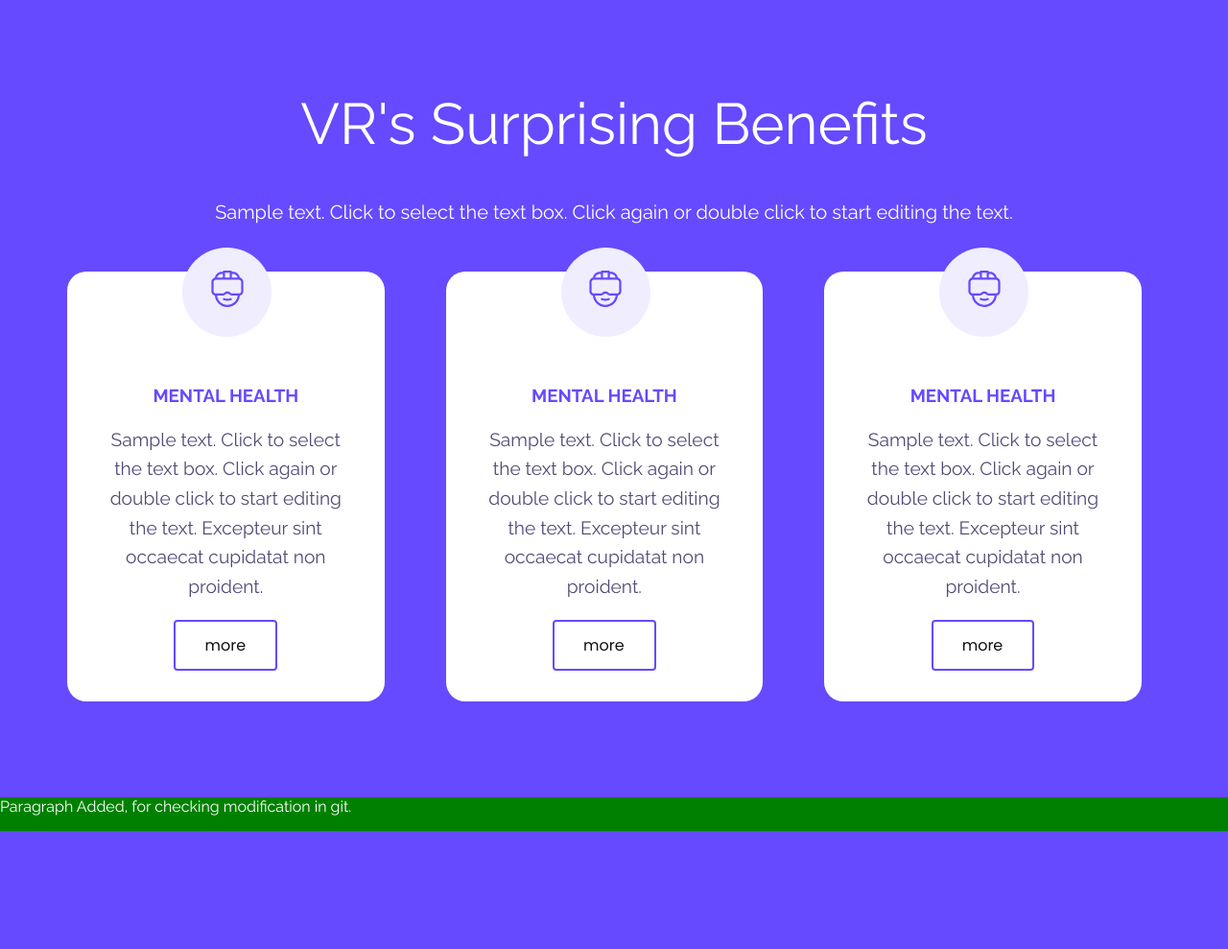
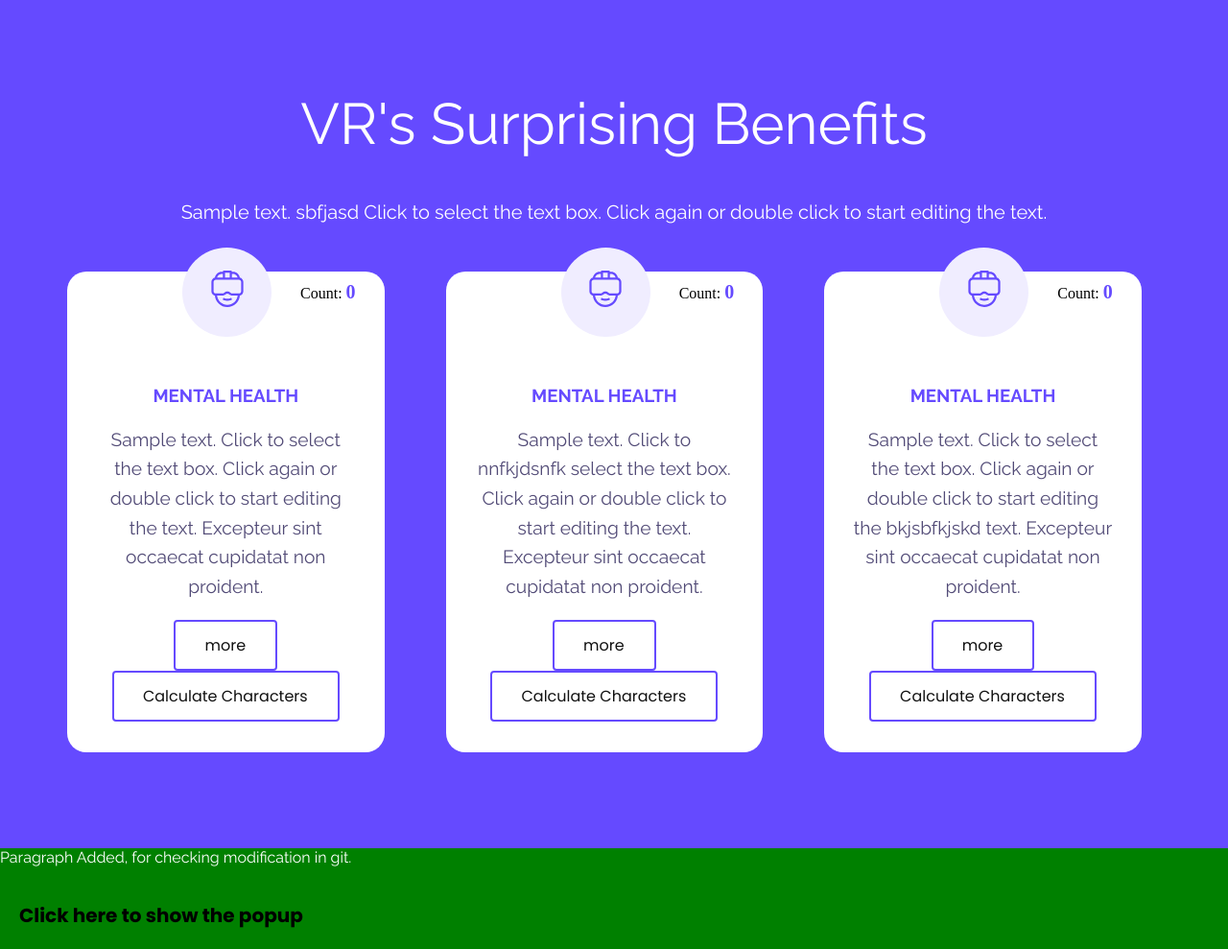
Before and after one commit to Waqas-Ali-Azhar/psdtohtml-g1, a PHP site: page / in a window 1280 px wide. Shown: the part 674-1663 px from the top of the page at 96% size. Before the commit the page ends 1540 px from the top, so only its background shows below. Run offline with PHP 8.4, Linux system fonts and the light colour scheme.

Commit message:
calculate characters

```diff
--- a/assets/css/style.css
+++ b/assets/css/style.css
@@ -55,6 +55,7 @@ a{
 	width:fit-content;
 	border-radius: 4px;
 	margin:0 auto;
+  cursor: pointer;
 
 }
 
@@ -375,3 +376,79 @@ body{
 
   }
 }
+
+
+/*popup css */
+/* Popup box BEGIN */
+.hover_bkgr_fricc{
+    background:rgba(0,0,0,.4);
+    cursor:pointer;
+    display:none;
+    height:100%;
+    position:fixed;
+    text-align:center;
+    top:0;
+    width:100%;
+    z-index:10000;
+}
+.hover_bkgr_fricc .helper{
+    display:inline-block;
+    height:100%;
+    vertical-align:middle;
+}
+.hover_bkgr_fricc > div {
+    background-color: #fff;
+    box-shadow: 10px 10px 60px #555;
+    display: inline-block;
+    height: auto;
+    max-width: 551px;
+    min-height: 100px;
+    vertical-align: middle;
+    width: 60%;
+    position: relative;
+    border-radius: 8px;
+    padding: 15px 5%;
+}
+.popupCloseButton {
+    background-color: #fff;
+    border: 3px solid #999;
+    border-radius: 50px;
+    cursor: pointer;
+    display: inline-block;
+    font-family: arial;
+    font-weight: bold;
+    position: absolute;
+    top: -20px;
+    right: -20px;
+    font-size: 25px;
+    line-height: 30px;
+    width: 30px;
+    height: 30px;
+    text-align: center;
+}
+.popupCloseButton:hover {
+    background-color: #ccc;
+}
+.trigger_popup_fricc {
+    cursor: pointer;
+    font-size: 20px;
+    margin: 20px;
+    display: inline-block;
+    font-weight: bold;
+}
+/* Popup box BEGIN */
+
+
+
+span.totalCh{
+    position: absolute;
+    top: 10px;
+    right: 30px;
+}
+
+span.totalCh .number{
+  color: #654aff;
+  font-weight: 600;
+  font-size: 20px;
+
+}
--- a/index.html
+++ b/index.html
@@ -10,13 +10,27 @@ My First Web Page
 <link href="https://fonts.googleapis.com/css2?family=Poppins:ital,wght@0,100;0,200;0,300;0,400;0,500;0,600;0,700;0,800;0,900;1,100;1,200;1,300;1,400;1,500;1,600;1,700;1,800;1,900&family=Raleway:ital,wght@0,100;0,200;0,300;0,400;0,500;0,600;0,700;0,800;0,900;1,100;1,200;1,300;1,400;1,500;1,600;1,700;1,800;1,900&display=swap" rel="stylesheet">
 
 <link rel="stylesheet"	href="assets/css/style.css" />
+<script type="text/javascript" src="https://code.jquery.com/jquery-2.2.4.min.js"></script>
 <script type="text/javascript">
 
   var x = 10;
   var y = 11;
   var total =  x + y;
 
-  alert('Total Value of x and y is ' + total);
+  // alert('Total Value of x and y is ' + total);
+
+
+  $(window).load(function () {
+    $(".trigger_popup_fricc").click(function(){
+       $('.hover_bkgr_fricc').show();
+    });
+    $('.hover_bkgr_fricc').click(function(){
+        $('.hover_bkgr_fricc').hide();
+    });
+    $('.popupCloseButton').click(function(){
+        $('.hover_bkgr_fricc').hide();
+    });
+  });
 
 </script>
 </head>
@@ -98,7 +112,7 @@ My First Web Page
 
 		<h1 class="banner-heading">VR's Surprising Benefits</h1>
 
-		<p class="benefit-description">Sample text. Click to select the text box. Click again or double click to start editing the text.</p>
+		<p class="benefit-description">Sample text. sbfjasd Click to select the text box. Click again or double click to start editing the text.</p>
 
 
 		<div class="grid-wrapper">
@@ -126,11 +140,13 @@ My First Web Page
 
 						</div>
 
+        <span class="totalCh">Count: <span class="number">0</span></span>
 				<h3>MENTAL HEALTH</h3>
 
-				<p >Sample text. Click to select the text box. Click again or double click to start editing the text. Excepteur sint occaecat cupidatat non proident.</p>
+				<p class="ttext" >Sample text. Click to select the text box. Click again or double click to start editing the text. Excepteur sint occaecat cupidatat non proident.</p>
 
 				<a class="btn">more</a>
+        <a class="btn cal" onclick="countCharacters(event);">Calculate Characters</a>
 
 			</div>
 
@@ -156,11 +172,13 @@ My First Web Page
 
 						</div>
 
+        <span class="totalCh">Count: <span class="number">0</span></span>
 				<h3>MENTAL HEALTH</h3>
 
-				<p>Sample text. Click to select the text box. Click again or double click to start editing the text. Excepteur sint occaecat cupidatat non proident.</p>
+				<p class="ttext">Sample text. Click to  nnfkjdsnfk select the text box. Click again or double click to start editing the text. Excepteur sint occaecat cupidatat non proident.</p>
 
 				<a class="btn">more</a>
+        <a class="btn cal" onclick="countCharacters(event);">Calculate Characters</a>
 
 			</div>
 
@@ -186,11 +204,15 @@ My First Web Page
 
 						</div>
 
+        <span class="totalCh">Count: <span class="number">0</span></span>
+
 				<h3>MENTAL HEALTH</h3>
 
-				<p>Sample text. Click to select the text box. Click again or double click to start editing the text. Excepteur sint occaecat cupidatat non proident.</p>
+				<p class="ttext">Sample text. Click to select the text box. Click again or double click to start editing the  bkjsbfkjskd text. Excepteur sint occaecat cupidatat non proident.</p>
 
 				<a class="btn">more</a>
+
+        <a class="btn cal" onclick="countCharacters(event);">Calculate Characters</a>
 
 			</div>
 
@@ -225,9 +247,86 @@ My First Web Page
 <p style="color:white;">Paragraph Added, for checking modification in git.</p>
 
 
+<a class="trigger_popup_fricc">Click here to show the popup</a>
+
+<div class="hover_bkgr_fricc">
+    <span class="helper"></span>
+    <div>
+        <div class="popupCloseButton">&times;</div>
+        <p>Add any HTML content<br />inside the popup box!</p>
+    </div>
+</div>
+
+
+
 <script type="text/javascript">
-  alert('This alert is being shown from body script');
+
+  // console.log(1);
+  // console.log(2);
+  // console.log(3);
+  // console.log(4);
+  // console.log(5);
+  //
+  var Mats = [100,200,300,400,500];
+
+  var English = [110,120,130,150,190];
+
+  var total = 10;
+
+
+  // function definition
+  function printMyName(){
+
+    alert('waqas');
+
+  }
+
+
+  //function call
+  //printMyName();
+
+
+
+  for(var i=0; i<5;){
+    console.log('w');
+    console.log(i);
+    ++i;
+  }
+
+
+
+  for(var i=0; i<5 ; ++i){
+
+    console.log('Total Marks for Student '+ (i+1) + ' are '+ (Mats[i] + English[i]) );
+
+  }
+
+  // console.log(total);
+
+
+  //document.getElementById("benefits").innerHTML = "<div>Benefits html changed</div>";
+
+
+  function countCharacters(event){
+
+    console.log(event);
+
+    // console.log(document.getElementById("shortcut").innerText.length);
+
+    if(event){
+      var charCount = event.target.parentElement.children[3].innerText.length
+      event.target.parentElement.children[1].children[0].innerText = charCount;
+    }
+
+
+    // document.getElementsByClassName("number")[0].innerText = charCount;
+
+  }
+
+
 </script>
+
+
 </body>
 
 </html>
```
